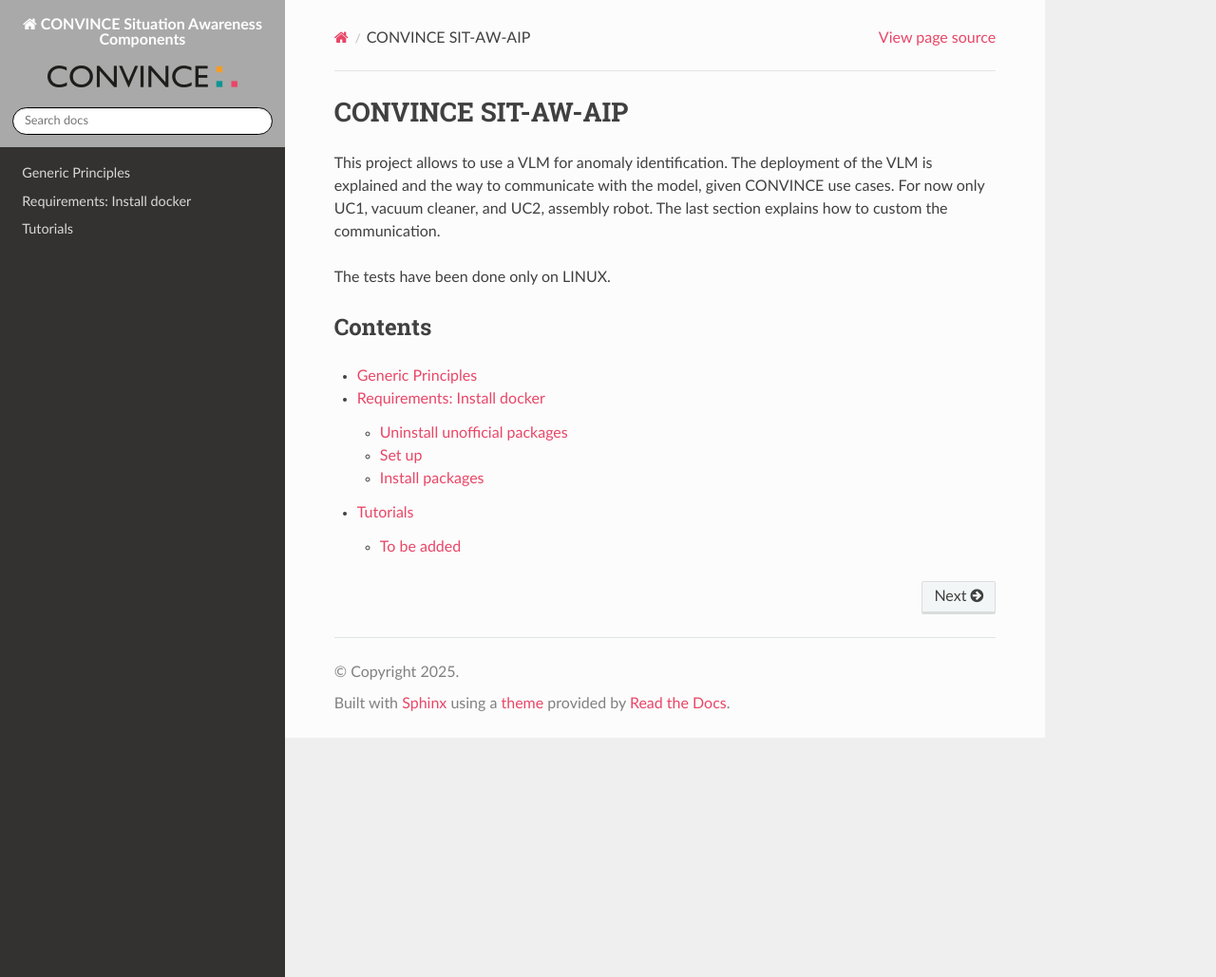
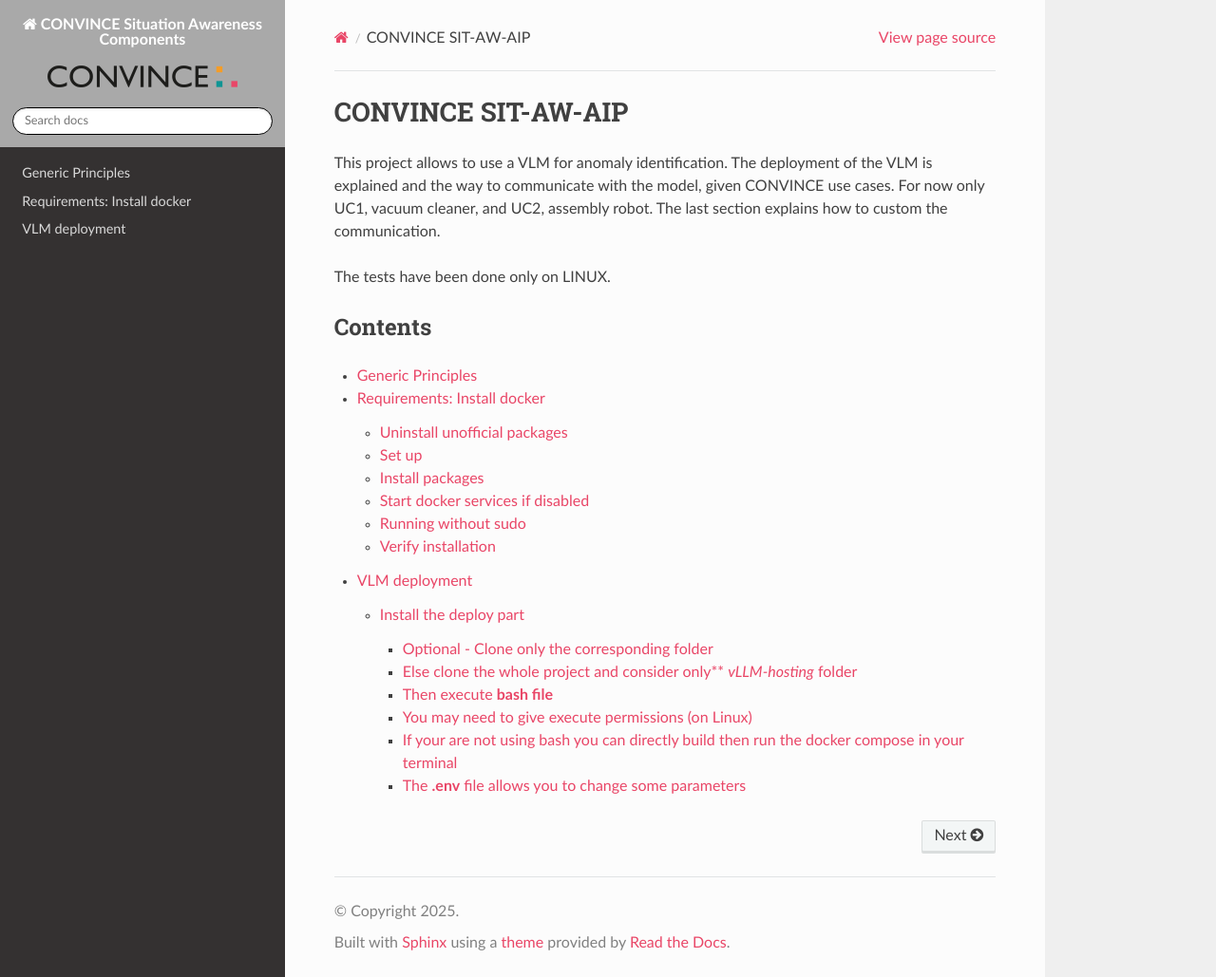
Before and after one commit to convince-project/sit-aw-aip, a Sphinx documentation site: the page built from docs/source/index.rst, in a window 1280 px wide and 1029 px high. Shown: the whole window at 95% size. Built offline with Sphinx 7.4.7 and the Read the Docs theme 3.1.0, drawn with Linux system fonts in a browser that asks for light colours.

Commit message:
suite de la doc

```diff
--- a/docs/source/deploy_model.rst
+++ b/docs/source/deploy_model.rst
@@ -1,5 +1,65 @@
-Tutorials
-=========
+VLM deployment
+==============
 
-To be added
------------------------------
+To deploy the VLM and use it, you will need a machine that contains more that 40 GB of Vram and more than 30 GB of cache memory (RAM).
+
+You will have to install :ref:`docker <docker-section>` and  install Nvidia container toolkit by following these `instructions`_.
+
+Once you selected the host machine for the model.
+
+.. _instructions: https://docs.nvidia.com/datacenter/cloud-native/container-toolkit/latest/install-guide.html
+
+Install the deploy part
+-----------------------
+
+Optional - Clone only the corresponding folder
+"""""""""""""""""""""""""""""""""""""""""""""""
+
+**Works with Git > 2.27 and the remote server need to support partial clone filtering**
+
+.. code-block:: bash
+
+    git clone --filter=blob:none --no-checkout https://github.com/convince-project/sit-aw-aip.git
+    cd convincesitaw-mllm
+    git sparse-checkout init --cone
+    git sparse-checkout set /vLLM-hosting
+    git checkout
+
+Else clone the whole project and consider only** *vLLM-hosting* folder
+""""""""""""""""""""""""""""""""""""""""""""""""""""""""""""""""""""""
+
+.. code-block:: bash
+
+    git clone https://gitlab.lri.cea.fr/razane.azrou/convincesitaw-mllm.git
+    cd convincesitaw-mllm/vLLM-hosting
+
+
+Then execute **bash file**
+""""""""""""""""""""""""""
+
+.. code-block:: bash
+
+    deploy_model.sh
+
+You may need to give execute permissions (on Linux)
+"""""""""""""""""""""""""""""""""""""""""""""""""""
+
+.. code-block:: bash
+    sudo chmod +x deploy_model.sh
+
+If your are not using bash you can directly build then run the docker compose in your terminal
+""""""""""""""""""""""""""""""""""""""""""""""""""""""""""""""""""""""""""""""""""""""""""""""
+
+.. code-block:: bash
+
+    docker compose build
+    docker compose up -d
+
+The **.env** file allows you to change some parameters
+""""""""""""""""""""""""""""""""""""""""""""""""""""""
+- **MODEL** : The model to deploy - default Qwen2.5-VL
+- **PORT** : Exposed and container port - default 23333
+- **GPU_MEMORY_USAGE** : The portion (< 1) of GPU usage allowed to the model given GPU capacities -- default 0.85
+- **DOWNLOAD_MODEL_CACHE_DIR** : Machine's directory to download cached model to - default "./.cache/huggingface"
+
+⚠ **Changing the model may need different GPU memory usage or disk capacity to where to download the cached model. It is quite specific to the model, so you may need a more powerful machine**
--- a/docs/source/required_installations.rst
+++ b/docs/source/required_installations.rst
@@ -1,3 +1,5 @@
+.. _docker-section:
+
 Requirements: Install docker
 ============================
 
@@ -8,16 +10,16 @@ Requirements: Install docker
 .. _docker-documentation: https://docs.docker.com/engine/install/ubuntu/
 
 Uninstall unofficial packages
-^^^^^^^^^^^^^^^^^^^^^^^^^^^^^
+"""""""""""""""""""""""""""""
 
 .. code-block:: bash
 
     for pkg in docker.io docker-doc docker-compose docker-compose-v2 podman-docker containerd runc; do sudo apt-get remove $pkg; done
 
 Set up
-^^^^^^
+""""""
 
- .. code-block:: bash
+.. code-block:: bash
 
     sudo apt-get update
     sudo apt-get install ca-certificates curl
@@ -32,4 +34,30 @@ Set up
     sudo apt-get update
 
 Install packages
-^^^^^^^^^^^^^^^^
+""""""""""""""""
+
+.. code-block:: bash
+    sudo apt-get install docker-ce docker-ce-cli containerd.io docker-buildx-plugin docker-compose-plugin
+
+Start docker services if disabled
+"""""""""""""""""""""""""""""""""
+
+.. code-block:: bash
+
+    sudo systemctl status docker
+    sudo systemctl start docker
+
+Running without sudo
+""""""""""""""""""""
+
+.. code-block:: bash
+
+    sudo usermod -aG docker $USER
+    newgrp docker
+
+Verify installation
+"""""""""""""""""""
+
+.. code-block:: bash
+
+    docker run hello-world
```
Also changed, not shown: README.md (+1 -1 lines).
